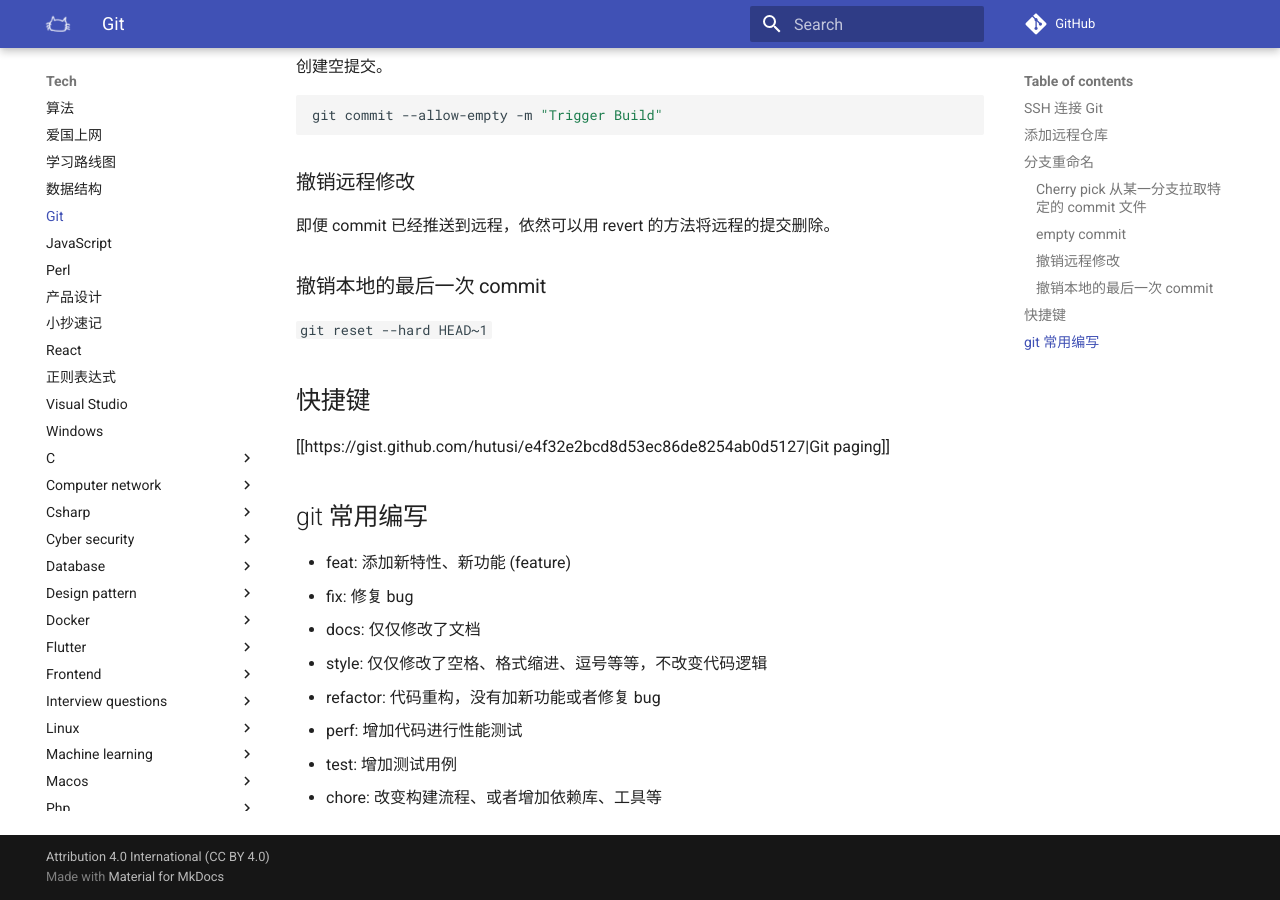
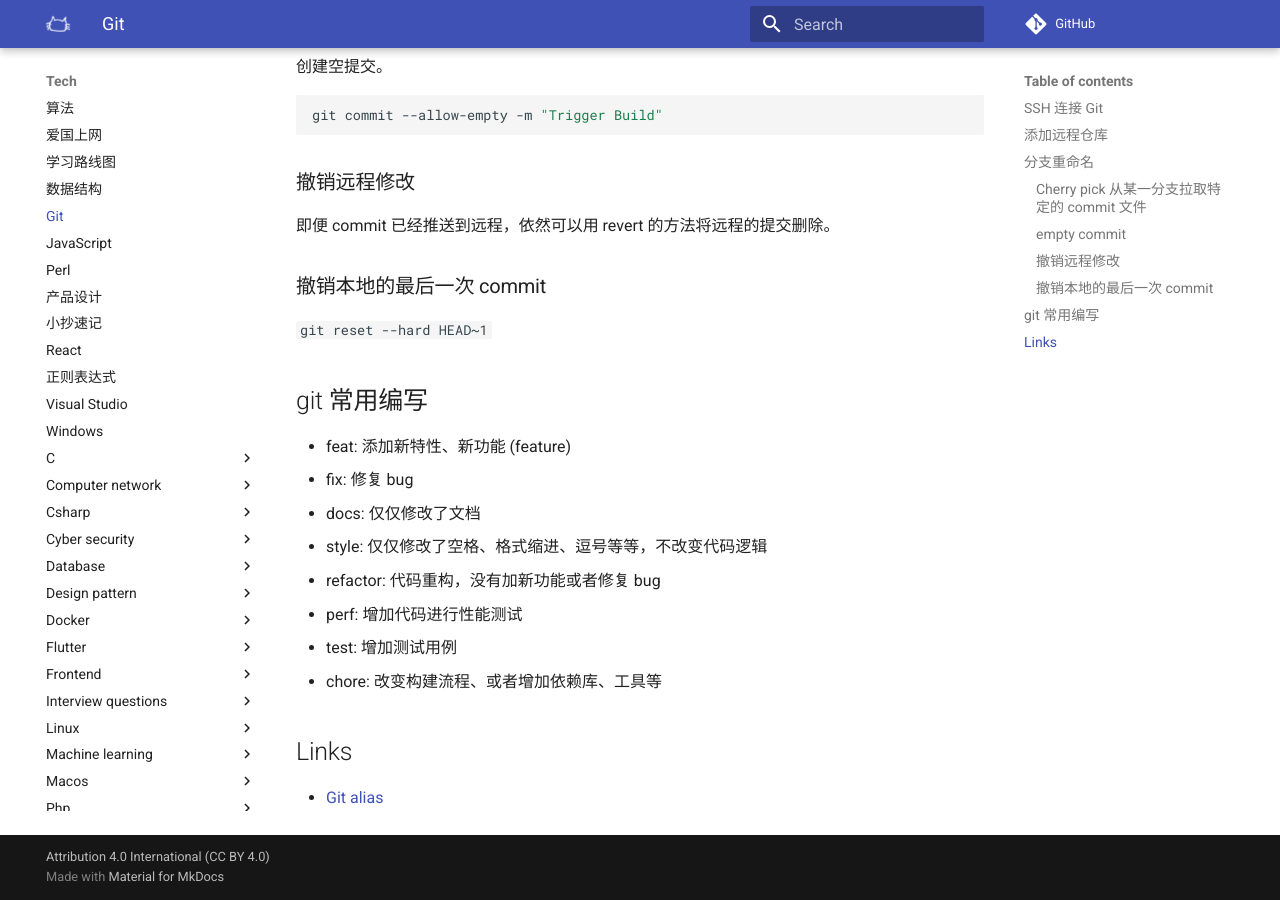
Before and after one commit to luoxufeiyan/wiki.luoxufeiyan.com, an MkDocs documentation site: the page built from docs/tech/git.md, in a window 1280 px wide and 900 px high, scrolled down 1970 px. Built offline with MkDocs 1.6.1 and Material for MkDocs 9.7.7, drawn with Linux system fonts in a browser that asks for light colours; comment, search, counter and statistics services are not loaded.

Commit message:
update git

```diff
--- a/docs/tech/git.md
+++ b/docs/tech/git.md
@@ -107,9 +107,6 @@ git commit --allow-empty -m "Trigger Build"
 
 `git reset --hard HEAD~1`
 
-## 快捷键
-
-[[https://gist.github.com/hutusi/e4f32e2bcd8d53ec86de8254ab0d5127|Git paging]]
 
 ## git 常用编写
 
@@ -121,3 +118,6 @@ git commit --allow-empty -m "Trigger Build"
 - perf: 增加代码进行性能测试
 - test: 增加测试用例
 - chore: 改变构建流程、或者增加依赖库、工具等
+
+## Links
+* [Git alias](https://gist.github.com/hutusi/e4f32e2bcd8d53ec86de8254ab0d5127)
```
